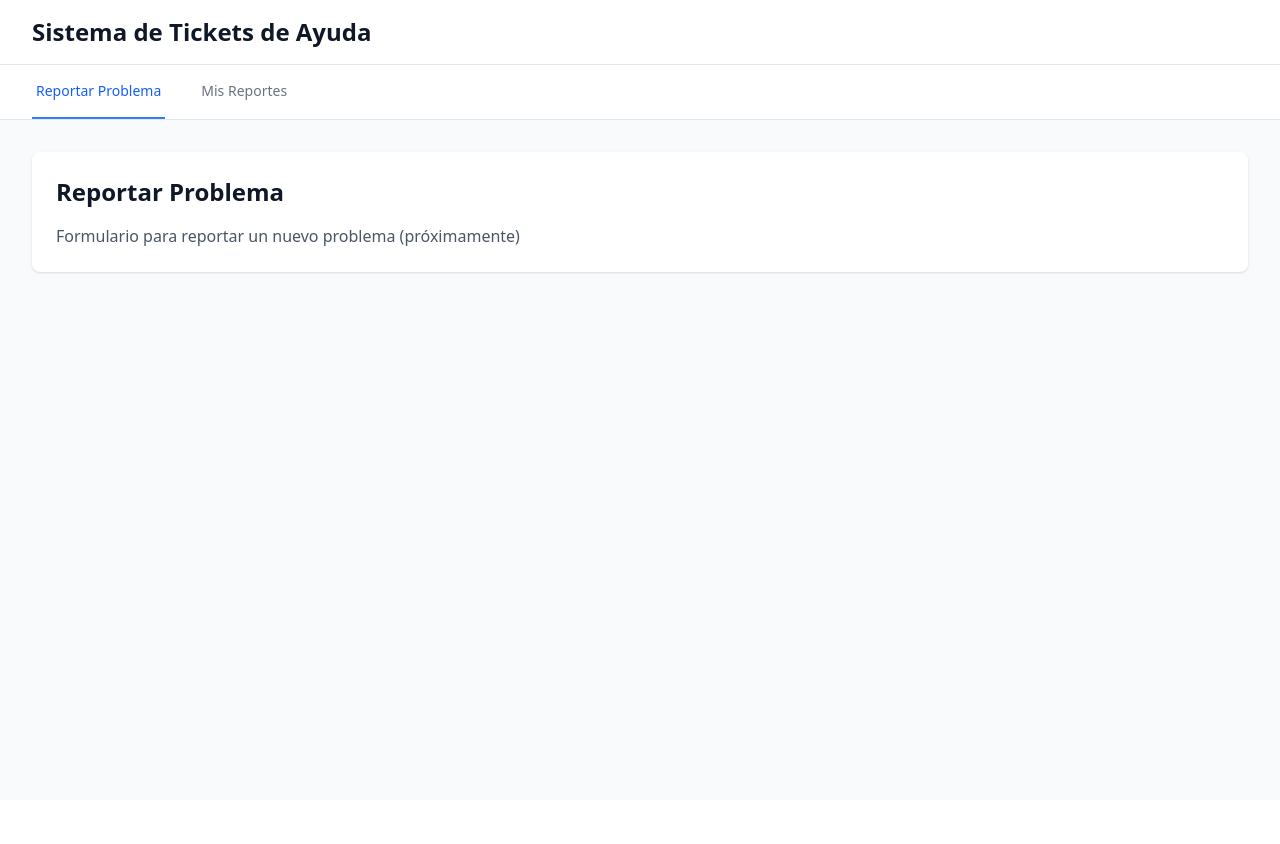
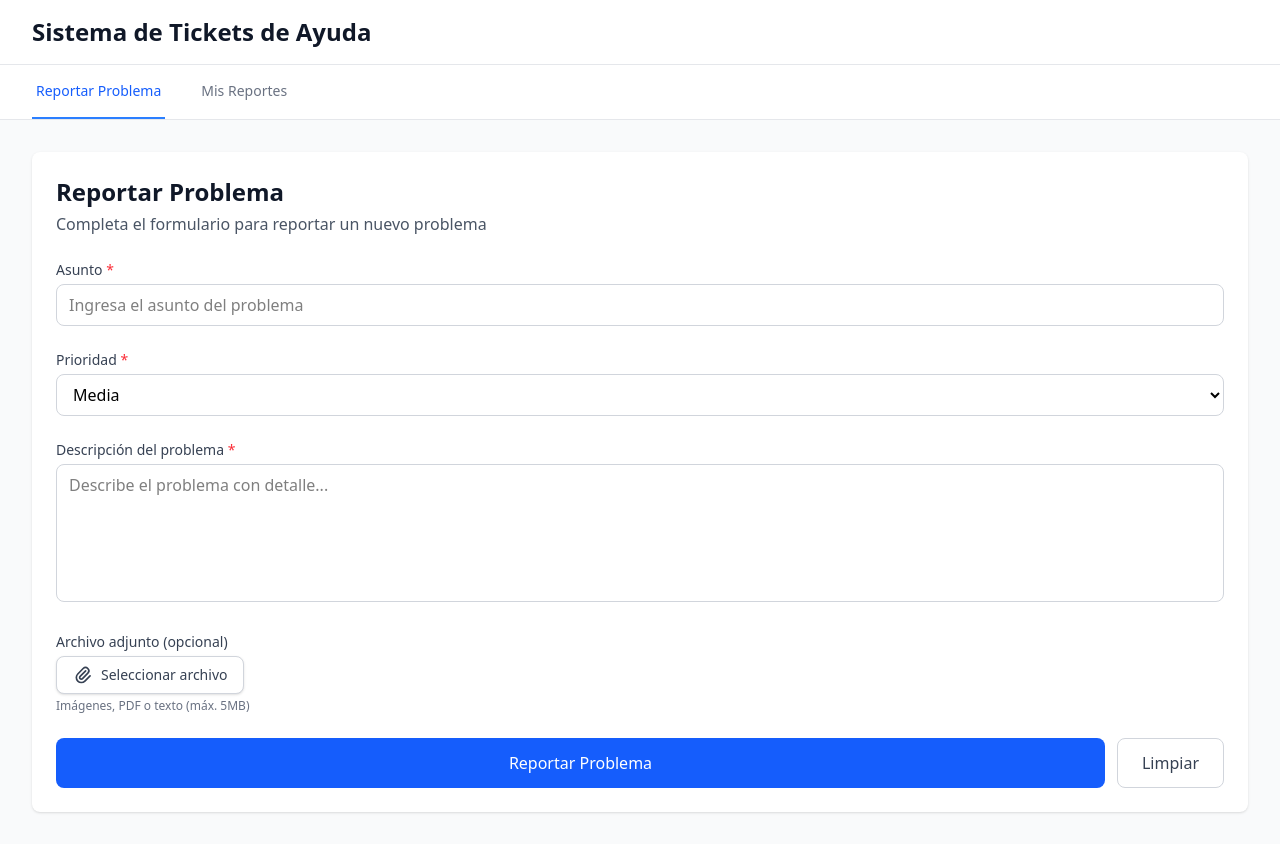
Before and after one commit to danielislas3/support-tickets, a React (Vite) app: page / in a window 1280 px wide. Before the commit the page ends 800 px from the top, so only its background shows below. Built offline with nearby package versions, Linux system fonts and the light colour scheme.

Commit message:
feat: render the TicketForm component inside the ReportTicket route

```diff
--- a/src/app/routes/ReportTicket.tsx
+++ b/src/app/routes/ReportTicket.tsx
@@ -1,12 +1,15 @@
+import { TicketForm } from '@/features/tickets/components'
+
 function ReportTicket() {
   return (
     <div className="bg-white rounded-lg shadow p-6">
-      <h2 className="text-2xl font-bold text-gray-900 mb-4">
-        Reportar Problema
-      </h2>
-      <p className="text-gray-600">
-        Formulario para reportar un nuevo problema (próximamente)
-      </p>
+      <div className="mb-6">
+        <h2 className="text-2xl font-bold text-gray-900">Reportar Problema</h2>
+        <p className="text-gray-600 mt-1">
+          Completa el formulario para reportar un nuevo problema
+        </p>
+      </div>
+      <TicketForm />
     </div>
   )
 }
```
